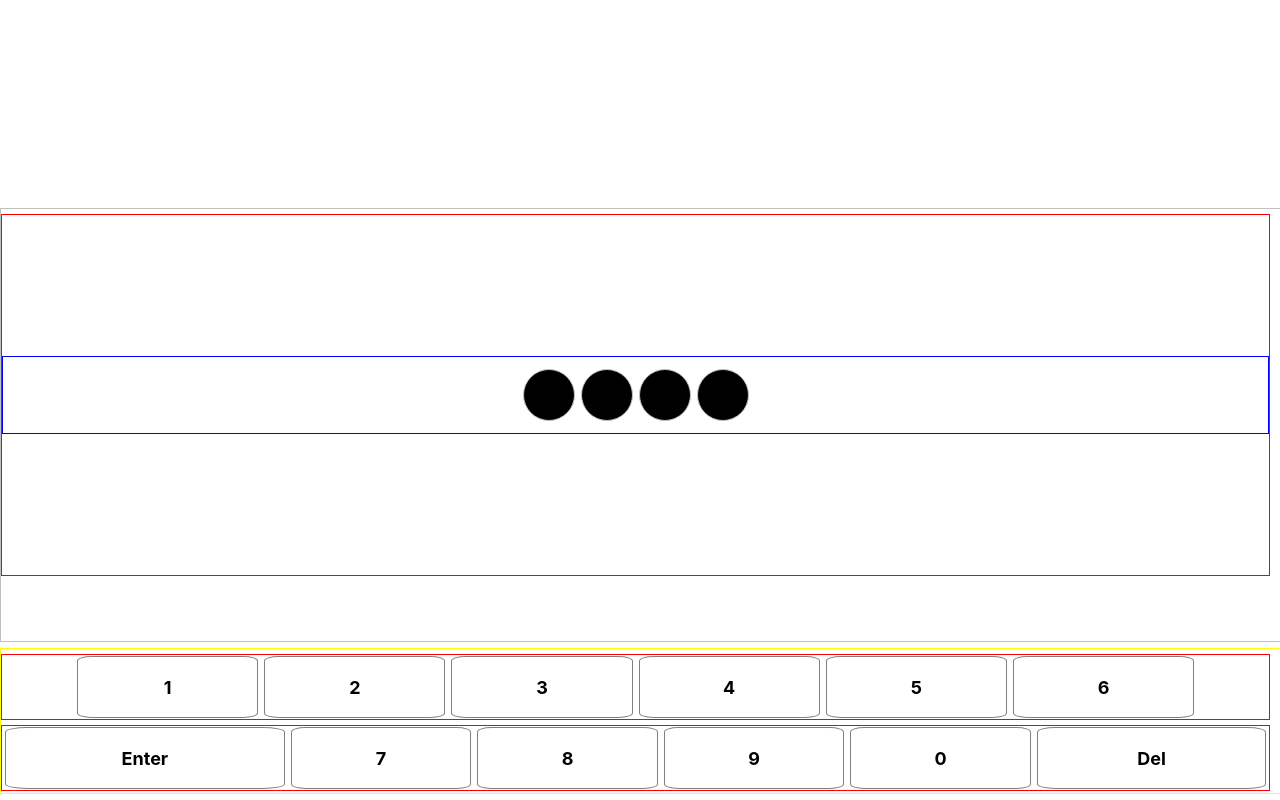
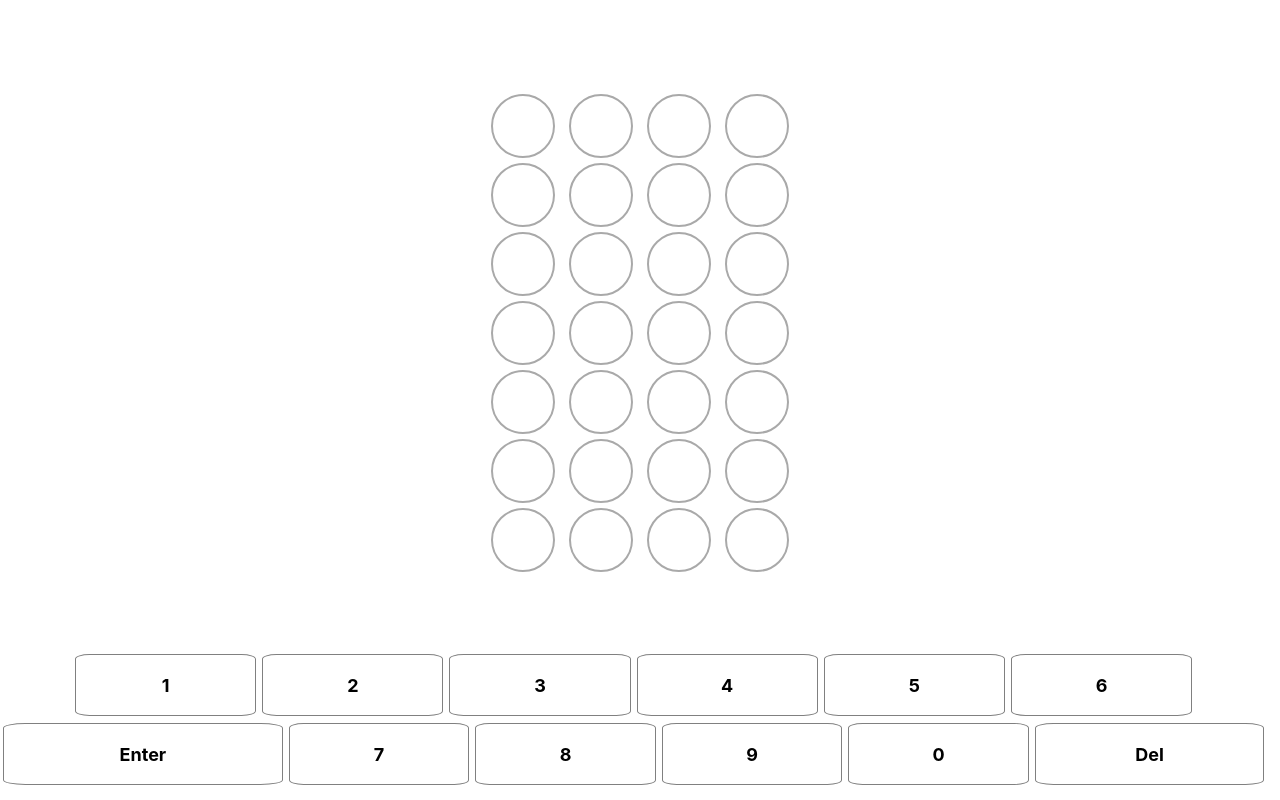
Before and after one commit to Karl-S-Kweon/Numbrio, a React (Create React App) app: page / in a window 1280 px wide. Built offline with nearby package versions, Linux system fonts and the light colour scheme.

Commit message:
- Css animation is applied to blocks. Each key stroke will make each block quickly pumps up and down.   Border color changes too.

```diff
--- a/src/App.css
+++ b/src/App.css
@@ -15,7 +15,7 @@
 
 .App-header {
   background-color: #282c34;
-  min-height: 100vh;
+  min-height: 98vh;
   display: flex;
   flex-direction: column;
   align-items: center;
@@ -55,7 +55,7 @@
 .keyboard {
   border-style:solid;
   border-color: black;
-  border-width: 1px;
+  border-width: 0px;
 }
 
 .keyRow {
@@ -81,3 +81,52 @@
   border-width: 1px;
     */
 }
+
+/*  Source
+https://stackoverflow.com/questions/50380360/pure-css-zoom-animation-based-on-timer
+*/
+@-webkit-keyframes pulse {
+  0% {
+    -webkit-transform: scaleX(1);
+    transform: scaleX(1)
+  }
+  15% {
+    -webkit-transform: scaleX(1.01);
+    transform: scaleX(1.01)
+  }
+  30% {
+    -webkit-transform: scaleX(1.025);
+    transform: scaleX(1.025)
+  }
+  50% {
+    -webkit-transform: scale3d(1.05, 1.05, 1.05);
+    transform: scale3d(1.05, 1.05, 1.05)
+  }
+  to {
+    -webkit-transform: scaleX(1);
+    transform: scaleX(1)
+  }
+}
+
+@keyframes pulse {
+  0% {
+    -webkit-transform: scale3d(1.05, 1.05, 1.05);
+    transform: scale3d(1.05, 1.05, 1.05)
+  }
+  15% {
+    -webkit-transform: scale3d(1.04, 1.04, 1.04);
+    transform: scale3d(1.04, 1.04, 1.04)
+  }
+  30% {
+    -webkit-transform: scale3d(1.025, 1.025, 1.025);
+    transform: scale3d(1.025, 1.025, 1.025)
+  }
+  50% {
+    -webkit-transform: scale3d(1.01, 1.01, 1.01);
+    transform: scale3d(1.01, 1.01, 1.01)
+  }
+  to {
+    -webkit-transform: scaleX(1);
+    transform: scaleX(1)
+  }
+}
--- a/src/Main/Keyboards/Keyboards.js
+++ b/src/Main/Keyboards/Keyboards.js
@@ -43,9 +43,9 @@ const Keyboards = (props) => {
             textAlign:"center",
 
             // Border Line
-            border: "solid",
-            borderColor: 'yellow',
-            borderWidth: '1px',
+            // border: "solid",
+            // borderColor: 'orange',
+            // borderWidth: '1px',
         }}
         >
             <KeyRow
--- a/src/Main/Keyboards/keyRow.js
+++ b/src/Main/Keyboards/keyRow.js
@@ -42,9 +42,9 @@ const KeyRow = (props) => {
                 height: '8vh',
 
                 // border line
-                borderStyle: 'solid',
-                borderColor: 'red',
-                borderWidth: '1px',
+                // borderStyle: 'solid',
+                // borderColor: 'red',
+                // borderWidth: '1px',
 
                 // content alignment
                 display: "flex",
@@ -80,7 +80,7 @@ const KeyRow = (props) => {
             <Snackbar
                 open={state.status}
                 message={state.data}
-                autoHideDuration={1}
+                autoHideDuration={0}
                 onClose={sendKeyData}
             />
         </div>
--- a/src/Main/MyterioBlocks/Block.js
+++ b/src/Main/MyterioBlocks/Block.js
@@ -2,23 +2,34 @@ import '../../App.css';
 import React from 'react';
 
 const Block = (props) => {
+
+    let zoom = {
+
+    }
+
     return (
         // <div  className="divBox">{props.value}</div>
         <div
             style={{
                 // box Control
-                height: '50px',
-                width: '50px',
-                backgroundColor: 'black',
+                height: '60px',
+                width: '60px',
+                backgroundColor: 'white',
 
                 // Border Line
                 borderStyle: 'solid',
-                borderColor: 'silver',
+                borderColor: props.css[0],
                 borderRadius: '50%',
-                borderWidth: '1px',
+                borderWidth: '2px',
 
                 //
-                margin: '0px 3px'
+                margin: '0px 7px',
+
+                // animations
+                animationName: props.css[1],
+                /*animation-fill-mode: both;*/
+                animationDuration: '0.2s',
+                animationIterationCount: 'initial',
             }}
         >
             <div
--- a/src/Main/MyterioBlocks/BlockRow.js
+++ b/src/Main/MyterioBlocks/BlockRow.js
@@ -30,8 +30,14 @@ const BlockRow = (props) => {
 
     let index = [0, 1, 2, 3];
 
+    let css = {
+        borderColor: 'grey',
+        borderWidth: '1px'
+    }
+
+    // make this under if-else for 'Enter'
     let Blocks = index.map((idx) => (
-        <Block value={props.value[idx]} key={idx} />
+        <Block value={props.value[idx]} css={props.value[idx] !== undefined ? ['dimgrey', 'pulse'] : ['darkgrey']} key={idx} />
         // getFromChild={msgFromChild}
     ));
 
@@ -40,12 +46,12 @@ const BlockRow = (props) => {
             style={{
                 // this box's width/height
                 width: '99vw',
-                height: '45vh',
+                height: '8vh',
 
                 // border line
-                borderStyle: 'solid',
-                borderColor: 'red',
-                borderWidth: '1px',
+                // borderStyle: 'solid',
+                // borderColor: 'red',
+                // borderWidth: '1px',
 
                 // content alignment
                 display: "flex",
@@ -61,12 +67,12 @@ const BlockRow = (props) => {
                 style={{
                     // this box's width/height
                     width: '100vw',
-                    height: '7.5vh',
+                    height: '5vh',
 
                     // border line
-                    borderStyle: 'solid',
-                    borderColor: 'blue',
-                    borderWidth: '1px',
+                    // borderStyle: 'solid',
+                    // borderColor: 'blue',
+                    // borderWidth: '1px',
 
                     // content alignment
                     display: "flex",
--- a/src/Main/MyterioBlocks/MyterioBlocks.js
+++ b/src/Main/MyterioBlocks/MyterioBlocks.js
@@ -1,10 +1,14 @@
 import '../../App.css';
 import React, { useReducer } from 'react';
+import { List } from "@material-ui/core";
 import BlockRow from './BlockRow'
 
 const MysterioBox = (props) => {
     const initialState = {
         data: "",
+        blockState: {
+            backgroundColor: 'silver',
+        }
     };
 
     const reducer = (state, newState) => ({ ...state, ...newState });
@@ -15,16 +19,24 @@ const MysterioBox = (props) => {
         setState({ data: msg });
     };
 
+    let index = [0, 1, 2, 3, 4, 5, 6];
+    let row = 0
+
+    let BlockRows = index.map((idx) => ( idx === row ?
+        (<BlockRow value={props.pushToChild} key={idx} row={row} />) :
+        (<BlockRow value={[]} key={idx} row={row} />)
+    ));
+
     return (
         <div
             style={{
                 // box size & space control
                 width: '100vw',
-                height: '54vh',
+                height: '70vh',
                 left: '50%',
-                top: '36%',
+                top: '45%',
                 position: 'absolute',
-                marginTop: '-10vh', // half of height
+                marginTop: '-35vh', // half of height
                 marginLeft: '-50vw', // half of width
                 padding: '0px 0px',
 
@@ -34,13 +46,34 @@ const MysterioBox = (props) => {
                 textAlign: "center",
 
                 // Border Line
-                border: "solid",
-                borderColor: 'silver',
-                borderWidth: '1px',
+                // border: "solid",
+                // borderColor: 'red',
+                // borderWidth: '1px',
             }}
         >
-            <BlockRow value={props.pushToChild} />
+            <List
+                style={{
+                    // this box's width/height
+                    width: '99vw',
+                    height: '97%',
 
+                    // border line
+                    // borderStyle: 'solid',
+                    // borderColor: 'blue',
+                    // borderWidth: '1px',
+
+                    // content alignment
+                    display: "inline-block",
+                    justifyContent: "center",
+                    alignItems: "center",
+
+                    // box space control
+                    // padding: '0px',
+                    margin: '1px'
+                }}
+            >
+                {BlockRows}
+            </List>
         </div>
     )
 };
--- a/src/Main/Numbrio.js
+++ b/src/Main/Numbrio.js
@@ -15,19 +15,25 @@ const Numbrio = () => {
 
     const msgFromChild = (msg) => {
         // console.log("before pop: " + state.data)
-        if(msg.toString().toLowerCase() === 'enter')
-        { return }
-        if(msg.toString().toLowerCase() === 'del')
-        { state.data.pop() }
-        else if(state.data.length < 4) {
+        if (msg.toString().toLowerCase() === 'enter') {
+            msg = ''
+            return
+        }
+        if (msg.toString().toLowerCase() === 'del') {
+            if (state.data.length !== 0) {
+                state.data.pop()
+            }
+            msg = ''
+        }
+        else if (state.data.length < 4) {
             state.data.push(msg)
         }
         // console.log("After pop: " + state.data)
-        setState({data: state.data})
+        setState({ data: state.data })
     };
 
     return <>
-        <MysterioBlocks pushToChild={state.data}/>
+        <MysterioBlocks pushToChild={state.data} />
         <Keyboards getFromChild={msgFromChild} />
     </>;
 };
```
Also changed, not shown: src/Main/JIAH.js (added).
